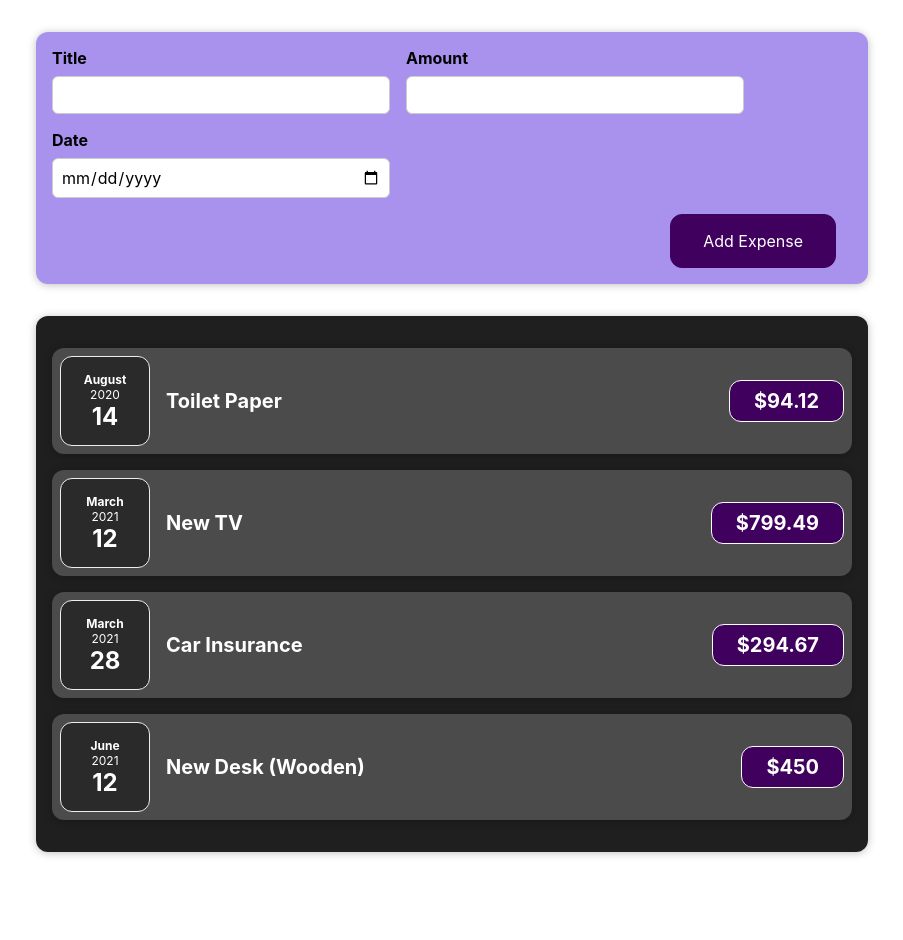
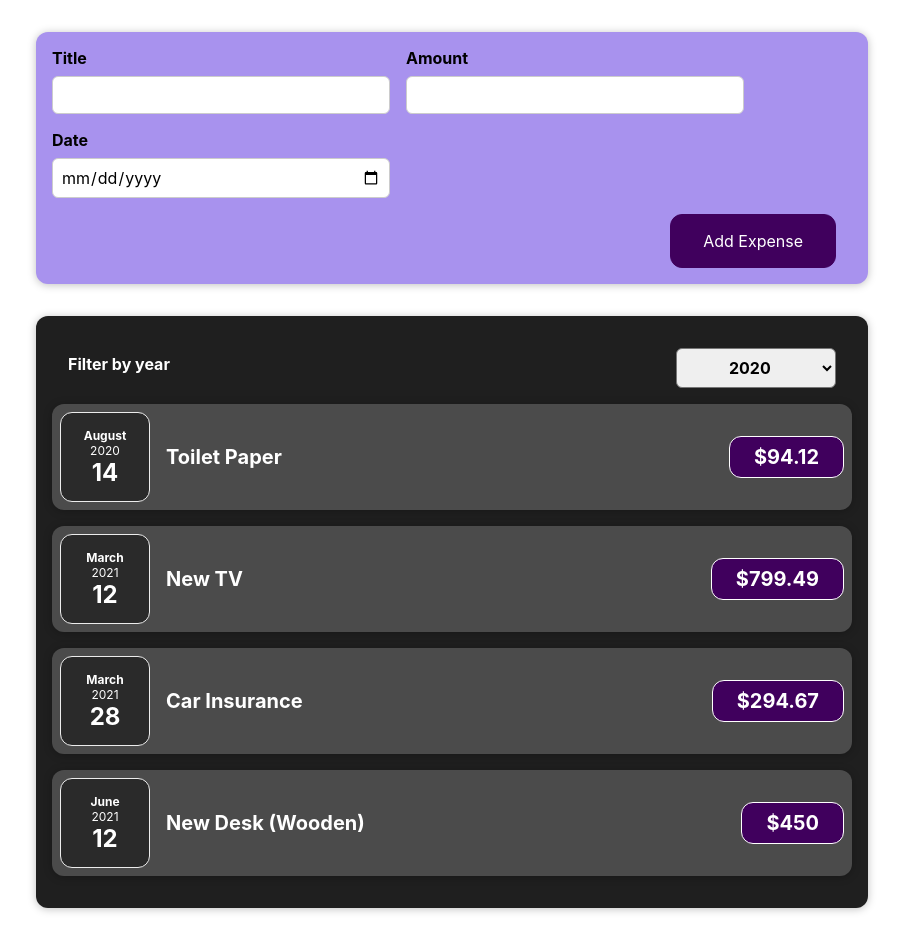
Before and after one commit to rishonkumar/react-basic, a React (Create React App) app: page / in a window 1280 px wide. Shown: the whole page, without its empty margins (188-1091 px from the left). Before the commit the page ends 884 px from the top, so only its background shows below. Built offline with nearby package versions, Linux system fonts and the light colour scheme.

Commit message:
Added Filter Option for Year

```diff
--- a/src/components/Expenses/Expenses.js
+++ b/src/components/Expenses/Expenses.js
@@ -1,11 +1,22 @@
-import React from "react";
+import React, { useState } from "react";
 import ExpenseItem from "./ExpenseItem";
 import Card from "../UI/Card";
 import "./Expenses.css";
+import ExpensesFilter from "./ExpensesFilter";
 
 const Expenses = (props) => {
+  const [filteredYear, setFilteredYear] = useState("2020");
+
+  const filterChangeHandler = (selectedYear) => {
+    setFilteredYear(selectedYear);
+  };
+
   return (
     <Card className="expenses">
+      <ExpensesFilter
+        selected={filteredYear}
+        onChangeFilter={filterChangeHandler}
+      />
       <ExpenseItem
         title={props.items[0].title}
         amount={props.items[0].amount}
```
